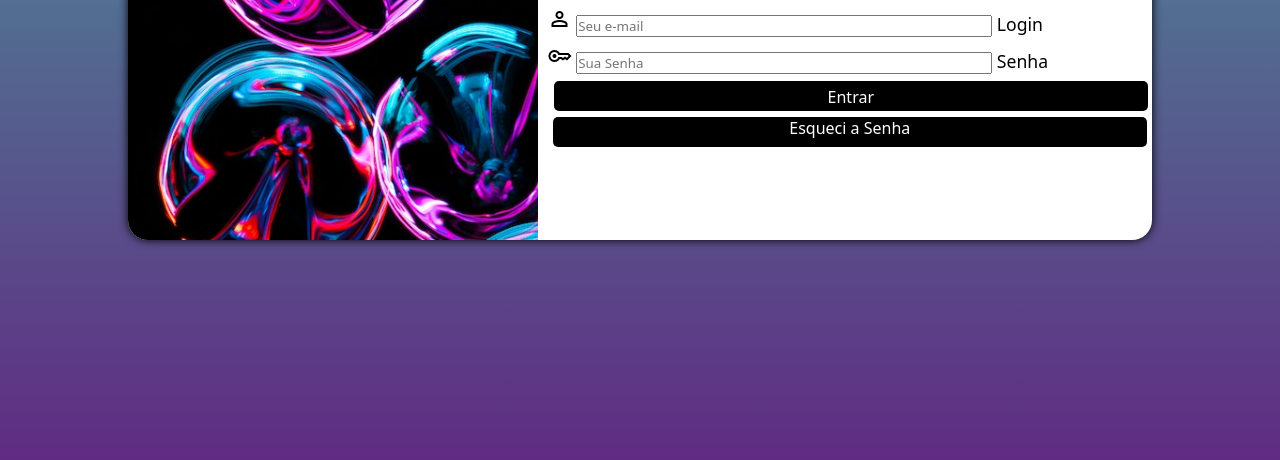
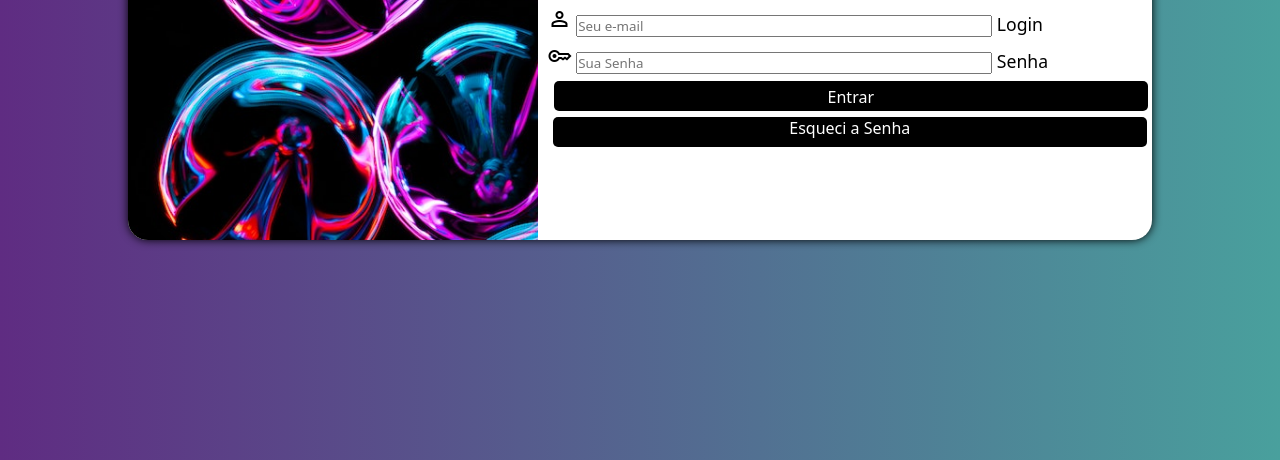
Before and after one commit to Thiag0alcantara/projeto-login, a plain HTML site: page index.html in a window 1280 px wide. Shown: the part 340-800 px from the top of the page. Drawn offline with nearby package versions, Linux system fonts and the light colour scheme.

Commit message:
mudei o gradiente telas grandes

```diff
--- a/estilos/media-query.css
+++ b/estilos/media-query.css
@@ -37,7 +37,7 @@ Grandes telas: acima de 1200px
 }
 @media screen and (min-width: 992px) {
     body{
-        background-image: linear-gradient(to top,#5f2c82,#49a09d);
+        background-image: linear-gradient(to right,#5f2c82,#49a09d);
     }
     section#login{
         width: 80vw;
```
